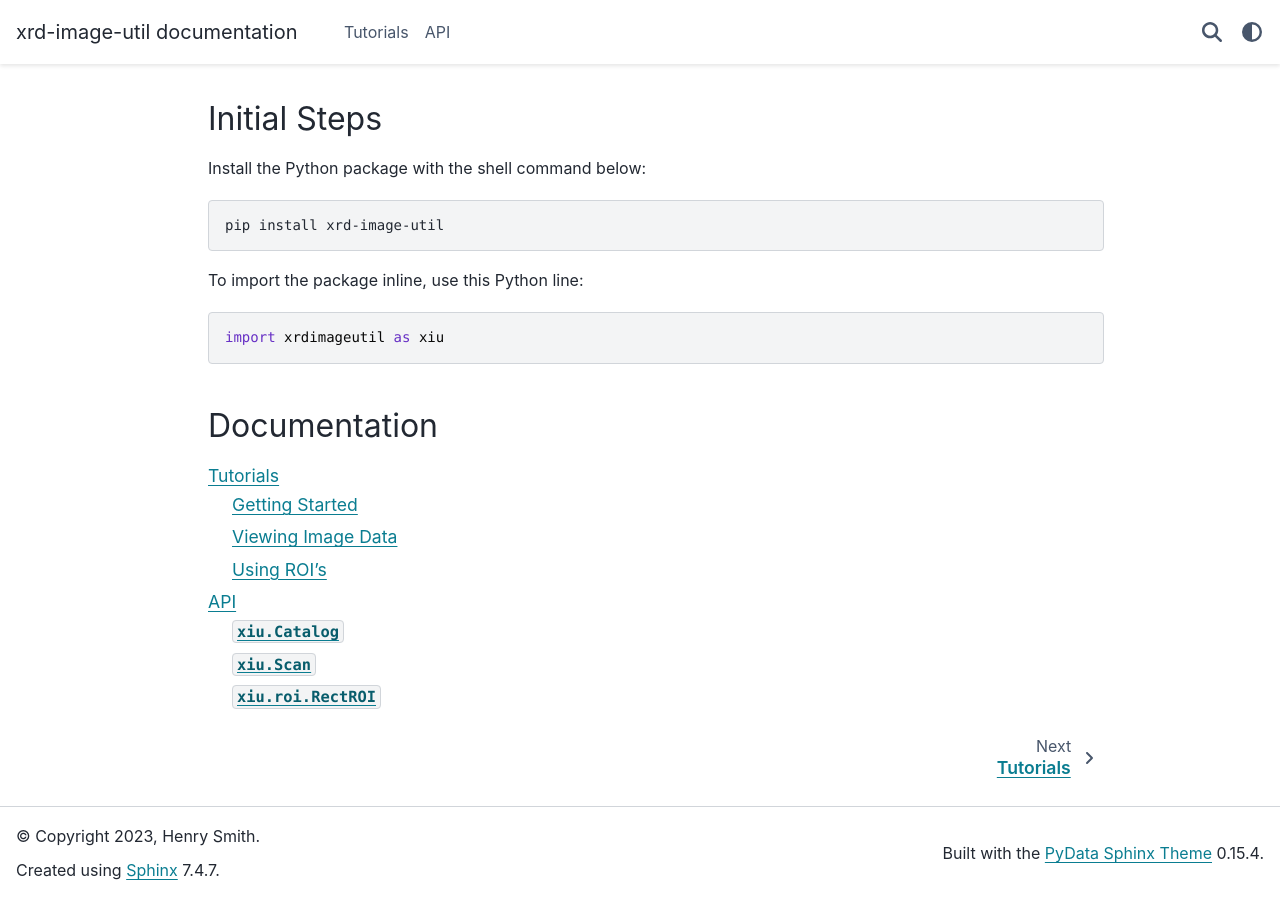
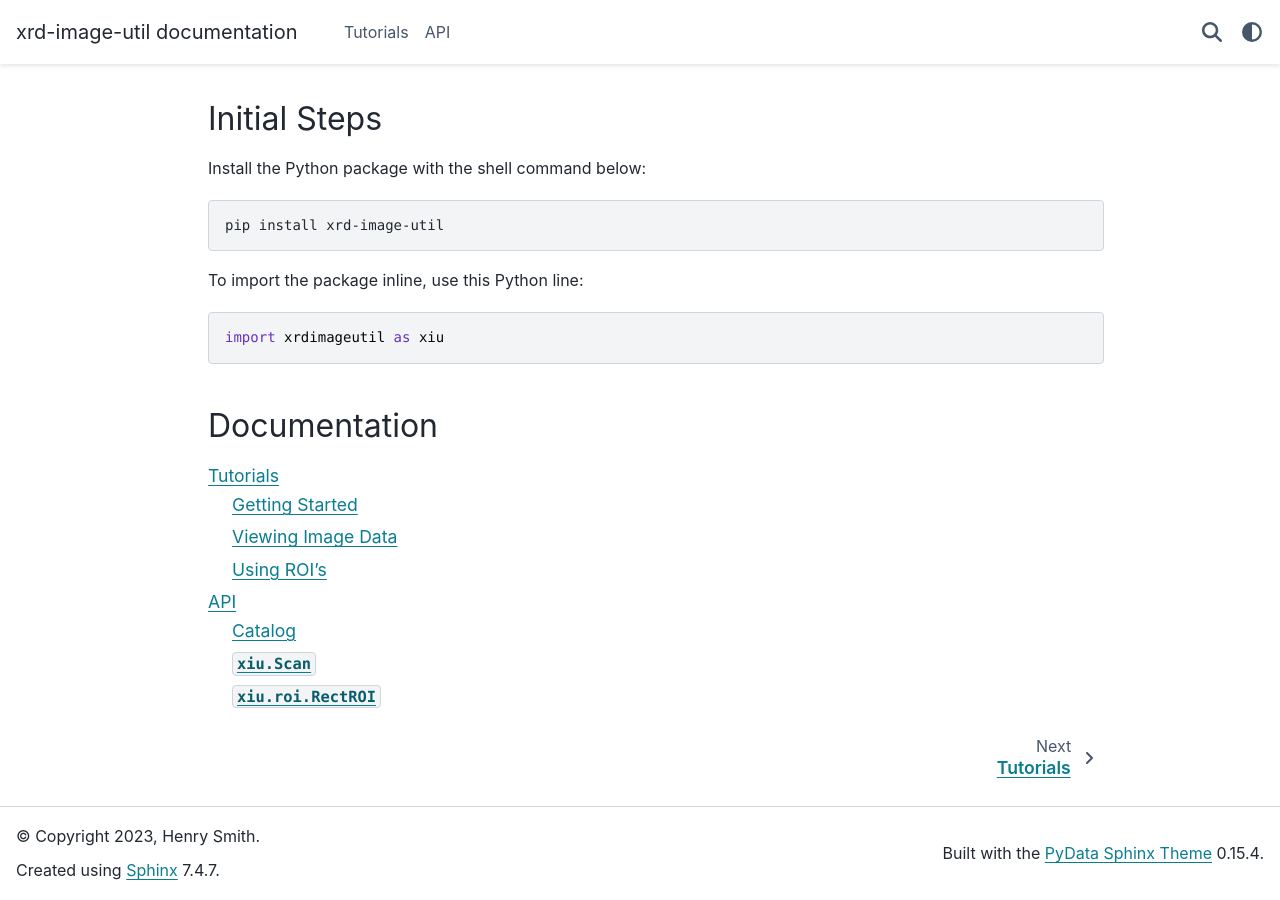
Before and after one commit to pecomyint/xrd-image-util, a Sphinx documentation site: the page built from docs/index.rst, in a window 1280 px wide and 900 px high, scrolled down 1188 px. Built offline with Sphinx 7.4.7 and the PyData theme 0.15.4, drawn with Linux system fonts in a browser that asks for light colours.

```diff
--- a/docs/api/catalog.rst
+++ b/docs/api/catalog.rst
@@ -1,6 +1,6 @@
-===============
-``xiu.Catalog``
-===============
+=======
+Catalog
+=======
 
 :mod:`xrdimageutil.Catalog`
 ~~~~~~~~~~~~~~~~~~~~~~~~~~~
```
Also changed, not shown: other parts of docs/api/catalog.rst (+1 -1 lines).
